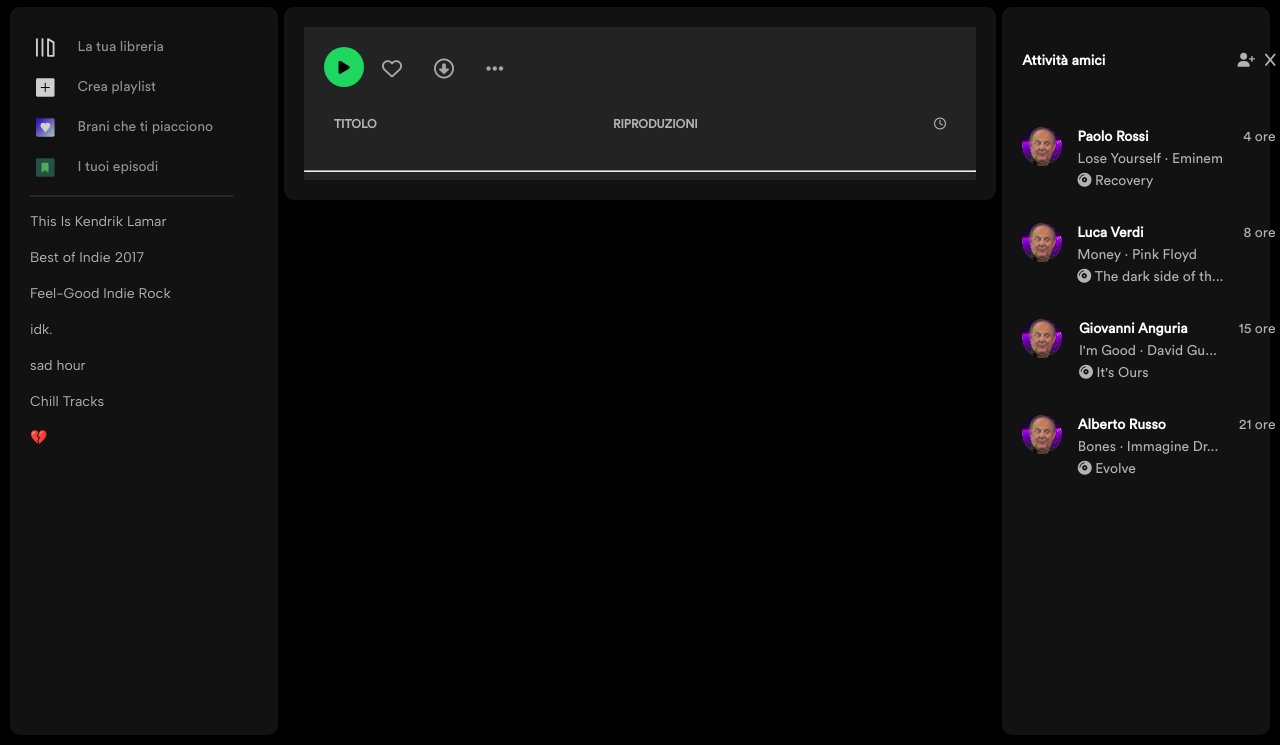
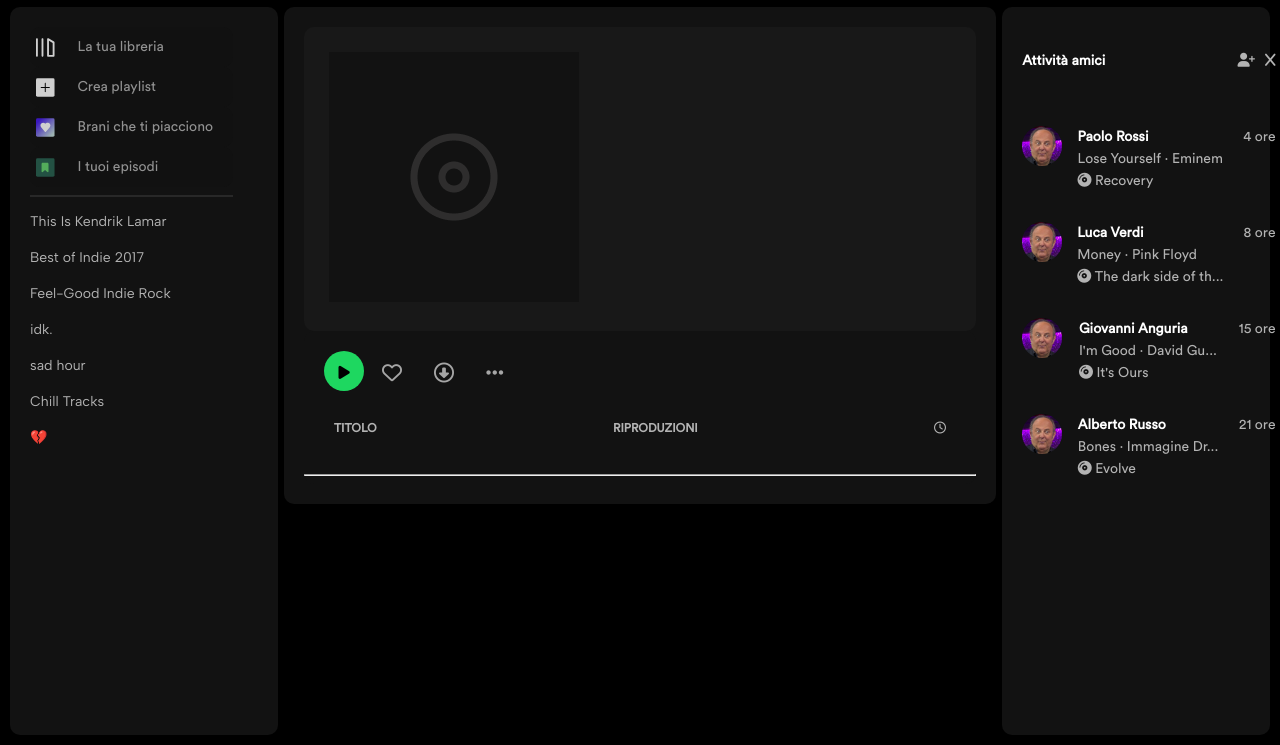
Before and after one commit to dimitrilzk/SPOTIFY-CLONE, a website: page album.html in a window 1280 px wide. Shown: the part 63-808 px from the top of the page. Drawn offline with nearby package versions, Linux system fonts and the light colour scheme; no server answers.

Commit message:
push css

```diff
--- a/album.html
+++ b/album.html
@@ -115,6 +115,10 @@
       <!-- contents -->
       <main class="main box">
             <div class="album-info">
+              <div class="album-img">
+                <img src="./assets/img/cover-placeholder.png" >
+                </div>
+
             </div>
             <div class="album-tracks">
               <div class="album-buttons">
--- a/assets/scss/_album.scss
+++ b/assets/scss/_album.scss
@@ -1,3 +1,6 @@
+.main {
+    background-color: #cdc8c8;
+}
 .artista-img {
     display: flex;
     align-items: center;
@@ -10,8 +13,10 @@
     }
 }
 .album-info {
+    background-color: $bg-card;
     display: flex;
     align-items: flex-end;
+    border-radius: 10px;
     h1 {
         font-size: 50px;
         margin-block: 15px;
@@ -31,7 +36,8 @@
 }
 //tracks
 .album-tracks {
-    background-color: $bg-button;
+    background-color: $bg-box;
+    border-radius: 10px;
 }
 .album-play {
     width: 40px;
@@ -51,7 +57,7 @@
 }
 .album-btn {
     border: none;
-    background-color: $bg-button;
+    background-color: $bg-box;
     color: $text-gray;
     font-size: 20px;
     margin-inline: 8px;
--- a/assets/scss/styles.scss
+++ b/assets/scss/styles.scss
@@ -1,7 +1,6 @@
 @import "./variables";
 @import "./navbar";
 @import "./sidebar-left";
-@import "./main";
 @import "./sidebar-right";
 @import "./album";
 @import "./home";
@@ -83,219 +82,3 @@
 .sidebar{
     position: fixed;
 }
-
-
-
-// body {
-//     display: flex;
-//     margin: 0;
-//     height: 100vh;
-//     font-family: 'Albert Sans', sans-serif;
-//     background-image: linear-gradient(#222222, #121212);
-//     background-repeat: no-repeat;
-//     background-attachment: fixed;
-// }
-
-// .sidebar{
-//     display: flex;
-//     flex-direction: column;
-//     background-color: black;
-//     width: 35vh;
-//     padding: 15px;
-//     position: fixed;
-// }
-
-// #logo{
-//     display: flex;
-//     justify-content: flex-start;
-//     padding-bottom: 35px;
-//     margin: 5px;
-// }
-
-// .button{
-//     display: flex;
-//     justify-content: flex-start;
-//     align-content: center;
-//     align-items: center;
-//     margin-bottom: 5px;
-//     cursor: pointer;
-// }
-
-// .button:hover{
-//     background-color: #181818;
-//     border-radius: 8px;
-//     color:white;
-// }
-
-// .button:active{
-//     background-color: #181818;
-//     border-radius: 8px;
-//     color:white;
-// }
-
-// .icon{
-//     display: flex;
-//     flex-direction: column;
-//     justify-content: center;
-//     align-items: center;
-//     height: 50px;
-//     width: 50px;
-//     margin: 0;
-//     color: rgba(255, 255, 255, 0.593);
-//     font-size: 25px;
-// }
-
-// h3{
-//     color: rgba(255, 255, 255, 0.593);
-//     font-size: 14px;
-//     font-weight: 500;
-//     margin: 0px;
-
-// }
-
-// .main{
-//     display: flex;
-//     flex-direction: column;
-//     width: 165vh;
-//     padding-left: 10px;
-//     padding-right: 10px;
-
-// }
-
-// .topbar{
-//     display: flex;
-//     height: 60px;
-//     align-items: center;
-//     justify-content: space-between;
-//     padding-left: 20px;
-//     padding-right: 20px;
-
-// }
-
-// .page-nav{
-//     display: flex;
-//     align-items: center;
-//     height: 50px;
-//     width: 50px;
-//     margin: 0;
-//     color: rgba(255, 255, 255, 0.593);
-//     font-size: 25px;
-
-// }
-
-// .sub{
-//     padding: 8px 15px;
-//     text-align: center;
-//     text-decoration: none;
-//     display: inline-block;
-//     font-size: 15px;
-//     font-family: 'Albert Sans', sans-serif;
-//     font-weight: 500;
-//     background-color: rgba(0, 0, 0, 0);
-//     color: white;
-//     border: 1px solid white;
-//     border-radius: 30px;
-// }
-
-// .sub:hover{
-//     padding: 10px 18px;
-//     text-align: center;
-//     text-decoration: none;
-//     font-size: 15px;
-//     font-family: 'Albert Sans', sans-serif;
-//     font-weight: 500;
-//     background-color: rgb(0, 0, 0);
-//     color: white;
-//     border: 2px solid white;
-//     border-radius: 30px;
-// }
-
-// .contents{
-//     display: flex;
-//     flex-direction: column;
-//     height: 90vh;
-//     padding-left: 20px;
-//     padding-right: 20px;
-// }
-
-// .banner{
-//     display: flex;
-//     margin-top: 5px;
-//     margin-bottom: 10px;
-//     background-color: #fac54d;
-//     padding-top: 10px;
-//     padding-bottom: 30px;
-//     border-radius: 5px;
-//     background-image: url(/Precorso/ES_FAKE_SPOTIFY/assets/banner.png);
-//     background-repeat: no-repeat;
-//     background-position: center;
-//     background-size: contain;
-// }
-
-// .library{
-//     display: flex;
-//     flex-direction: column;
-//     margin-bottom: 30px;
-// }
-
-// .library-row{
-//     display: flex;
-//     flex-wrap: wrap;
-//     justify-content: space-between;
-//     margin: 0px;
-//     align-content: flex-start;
-// }
-
-// .titles{
-//     color: white;
-//     display: flex;
-//     align-items: center;
-//     justify-content: space-between;
-// }
-
-// h2{
-//     font-weight: 500;
-// }
-
-// .expand{
-//     color: #b3b3b3;
-//     text-decoration: none;
-//     font-size: 12px;
-//     font-kerning: none;
-
-// }
-
-// .playlists{
-//     display: flex;
-//     flex-direction: column;
-//     align-items: center;
-//     max-width: 150px;
-//     max-height: 250px;
-//     margin: 10px;
-//     background-color: #2e2e2e;
-//     padding: 15px;
-//     border-radius: 10px;
-//     color: white;
-// }
-
-// .cover{
-//     border-radius: 5px;
-//     margin: 0px;
-//     padding-bottom: 20px
-
-// }
-
-// .playlist-title{
-//     font-weight: 600;
-//     font-size: 16px;
-//     margin: 0px;
-//     padding-bottom: 10px;
-// }
-
-// p{
-//     font-weight: 400;
-//     font-size: 14px;
-//     color: #b3b3b3;
-//     margin: 0px;
-//     padding-bottom: 5px
-// }
```
Also changed, not shown: assets/css/styles.css, assets/scss/_main.scss (added), 1 other file.
